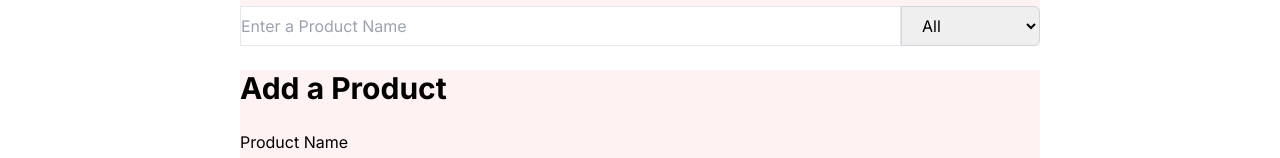
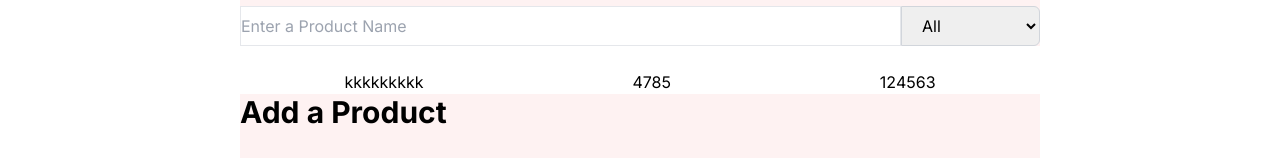
Before and after one commit to SajidCurious/stockmanager, a Next.js app: page / in a window 1280 px wide. Shown: the part 134-292 px from the top of the page. Built offline with nearby package versions, Linux system fonts and the light colour scheme; no server answers; the database is empty.

Commit message:
added a dropdown to show the relevant data from databse  when we search in search box

```diff
--- a/src/app/page.js
+++ b/src/app/page.js
@@ -5,6 +5,14 @@ import { useEffect, useState } from "react";
 export default function Home() {
   const [productForm, setproductForm] = useState({});
   const [products, setProducts] = useState([]);
+  const [dropdown, setDropdown] = useState([
+    {
+      _id: "64c2bb5fa8b24677fa41b83e",
+      slug: "kkkkkkkkk",
+      quantity: "4785",
+      price: "124563",
+    },
+  ]);
 
   useEffect(() => {
     // Fetch products on load
@@ -65,6 +73,15 @@ export default function Home() {
             </select>
           </div>
         </div>
+        {dropdown.map((item) => {
+          return (
+            <div key={item.slug} className="flex justify-around">
+              <span className="slug">{item.slug}</span>
+              <span className="quantity">{item.quantity}</span>
+              <span className="price">{item.price}</span>
+            </div>
+          );
+        })}
 
         {/* Display current Stock */}
         <div className="container bg-red-50 mx-auto">
```
